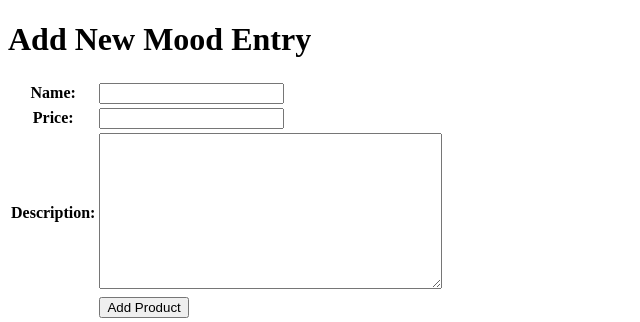
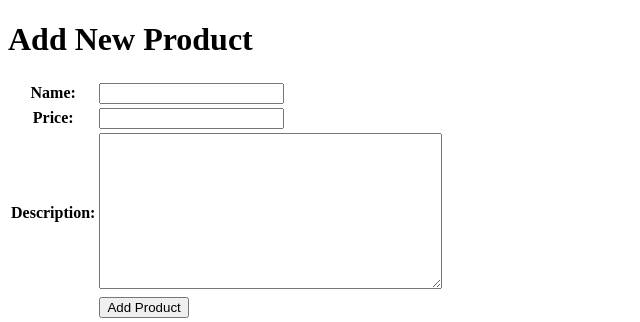
Before and after one commit to arshqiii/SiniBeli, a Django app: page /create-mood-entry in a window 1280 px wide. Shown: the top 322 px of the page, without its empty margins (0-640 px from the left). Run offline with Django 5.2, Linux system fonts and the light colour scheme.

Commit message:
updated create_product_entry.html

```diff
--- a/main/templates/create_product_entry.html
+++ b/main/templates/create_product_entry.html
@@ -3,12 +3,12 @@
 <head>
     <meta charset="UTF-8">
     <meta name="viewport" content="width=device-width, initial-scale=1.0">
-    <title>Document</title>
+    <title>Add Product</title>
 </head>
 <body>
     {% extends 'base.html' %}
     {% block content %}
-    <h1>Add New Mood Entry</h1>
+    <h1>Add New Product</h1>
 
     <form method="POST">
         {% csrf_token %}
```
